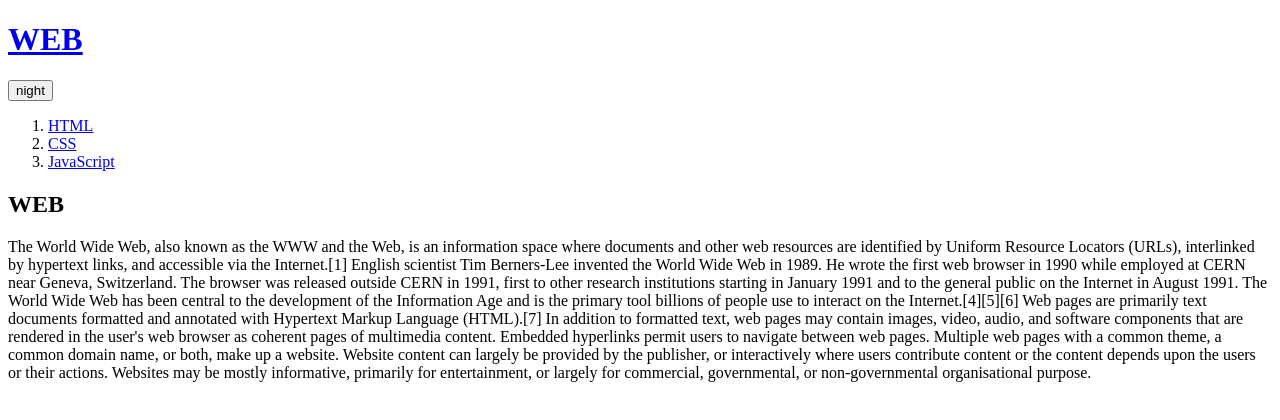
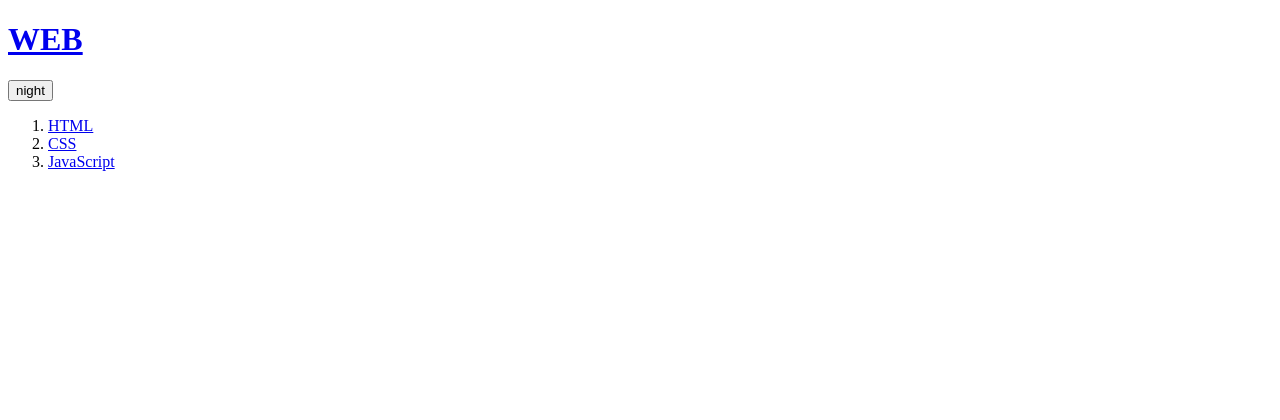
Before and after one commit to ramza81/web3_Ajax, a plain HTML site: page index.html in a window 1280 px wide. Drawn offline with nearby package versions, Linux system fonts and the light colour scheme.

Commit message:
Add files via upload

```diff
--- a/index.html
+++ b/index.html
@@ -13,29 +13,11 @@
     <h1><a href="index.html">WEB</a></h1>
     <input id="night_day" type="button" value="night" onclick="nightDayHandler(this);">
     <ol>
-            <li><a href="1.html">HTML</a></li>
+            <li><a href="1.html" onclick="alert('html')">HTML</a></li>
             <li><a href="2.html">CSS</a></li>
             <li><a href="3.html">JavaScript</a></li>
     </ol>
-
-    <h2>WEB</h2>
-    <p>The World Wide Web, also known as the WWW and the Web, is an information space where documents and
-        other web resources are identified by Uniform Resource Locators (URLs), interlinked by hypertext links,
-        and accessible via the Internet.[1] English scientist Tim Berners-Lee invented the World Wide Web in 1989.
-        He wrote the first web browser in 1990 while employed at CERN near Geneva, Switzerland. The browser was
-        released outside CERN in 1991, first to other research institutions starting in January 1991 and to the
-        general public on the Internet in August 1991.
-        The World Wide Web has been central to the development of the Information Age and is the primary tool
-        billions of people use to interact on the Internet.[4][5][6] Web pages are primarily text documents
-        formatted and annotated with Hypertext Markup Language (HTML).[7] In addition to formatted text,
-        web pages may contain images, video, audio, and software components that are rendered in the user's
-        web browser as coherent pages of multimedia content.
-        Embedded hyperlinks permit users to navigate between web pages. Multiple web pages with a common theme,
-        a common domain name, or both, make up a website. Website content can largely be provided by the
-        publisher, or interactively where users contribute content or the content depends upon the users or
-        their actions. Websites may be mostly informative, primarily for entertainment, or largely for
-        commercial, governmental, or non-governmental organisational purpose.
-    </p>
+    <article></article>
 </body>
 
 </html>
```
